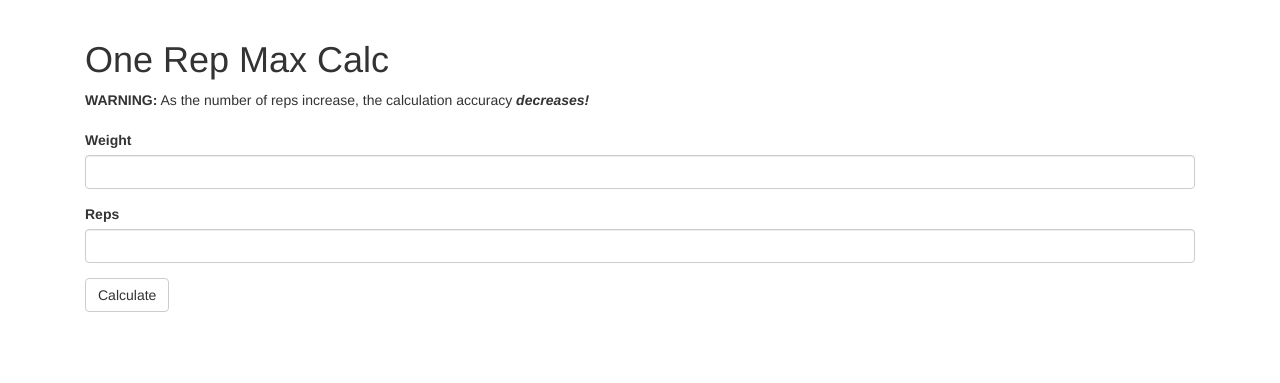
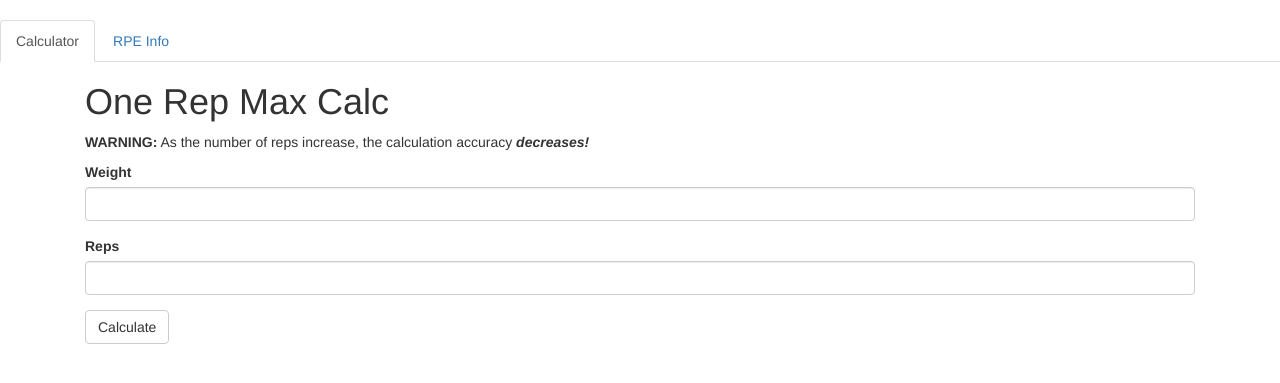
Before and after one commit to ObiBaratt/Workout-v1, a Flask app: page /calc_1rm in a window 1280 px wide. Shown: the part 64-447 px from the top of the page. Run offline with Flask 2, Linux system fonts and the light colour scheme; some libraries are stand-ins or nearby versions.

Commit message:
Add tabs to one_rm, add RPE charts and info to secondary tab on one_rm.

```diff
--- a/templates/one_rm.html
+++ b/templates/one_rm.html
@@ -1,18 +1,24 @@
 {% extends 'base.html' %}
 {% import "bootstrap/wtf.html" as wtf %}
 {% block content %}
-    <div class="container">
+    <body>
+    <ul class="nav nav-tabs nav-fill" role="tablist">
+        <li class="active"><a href="#1rmtab" role="tab" data-toggle="tab">Calculator</a></li>
+        <li><a href="#rpetab" role="tab" data-toggle="tab">RPE Info</a></li>
+    </ul>
+
+    <!-- Tab panes -->
+    <div class="tab-content">
+        <div class="tab-pane active container" id="1rmtab">
             <h1>One Rep Max Calc</h1>
-        <p><strong>WARNING:</strong> As the number of reps increase, the calculation accuracy <strong><em>decreases!</em></strong></p>
-    </div>
+            <p><strong>WARNING:</strong> As the number of reps increase, the calculation accuracy
+                <strong><em>decreases!</em></strong></p>
         <p></p>
         {% if one_rm %}
             <div class="container"><h3>Your calculated One Rep Max is: {{ one_rm }}</h3></div>
         {% endif %}
 
-    <div class="container">{{ wtf.quick_form(form) }}</div>
-<p></p>
-    <div class="container">
+        {{ wtf.quick_form(form) }}
             {% if calc %}
                 <table class="table table-sm">
                     <thead>
@@ -30,4 +36,14 @@
                 </table>
             {% endif %}
         </div>
+
+        <div class="tab-pane container" id="rpetab">
+            <img src="static/assets/img/rpe_table.png" class="img-responsive"
+                 alt="RPE Table, credit: Mike Tuchscherer, reactivetrainingsystems.com">
+            <img src="static/assets/img/rpe_flow_chart.jpg" class="img-responsive"
+                 alt="RPE Flow Chart, credit: Mike Tuchscherer, reactivetrainingsystems.com">
+        </div>
+
+    </div>
 {% endblock %}
+</body>
```
Lines whose indentation alone changed are shown as unchanged.
